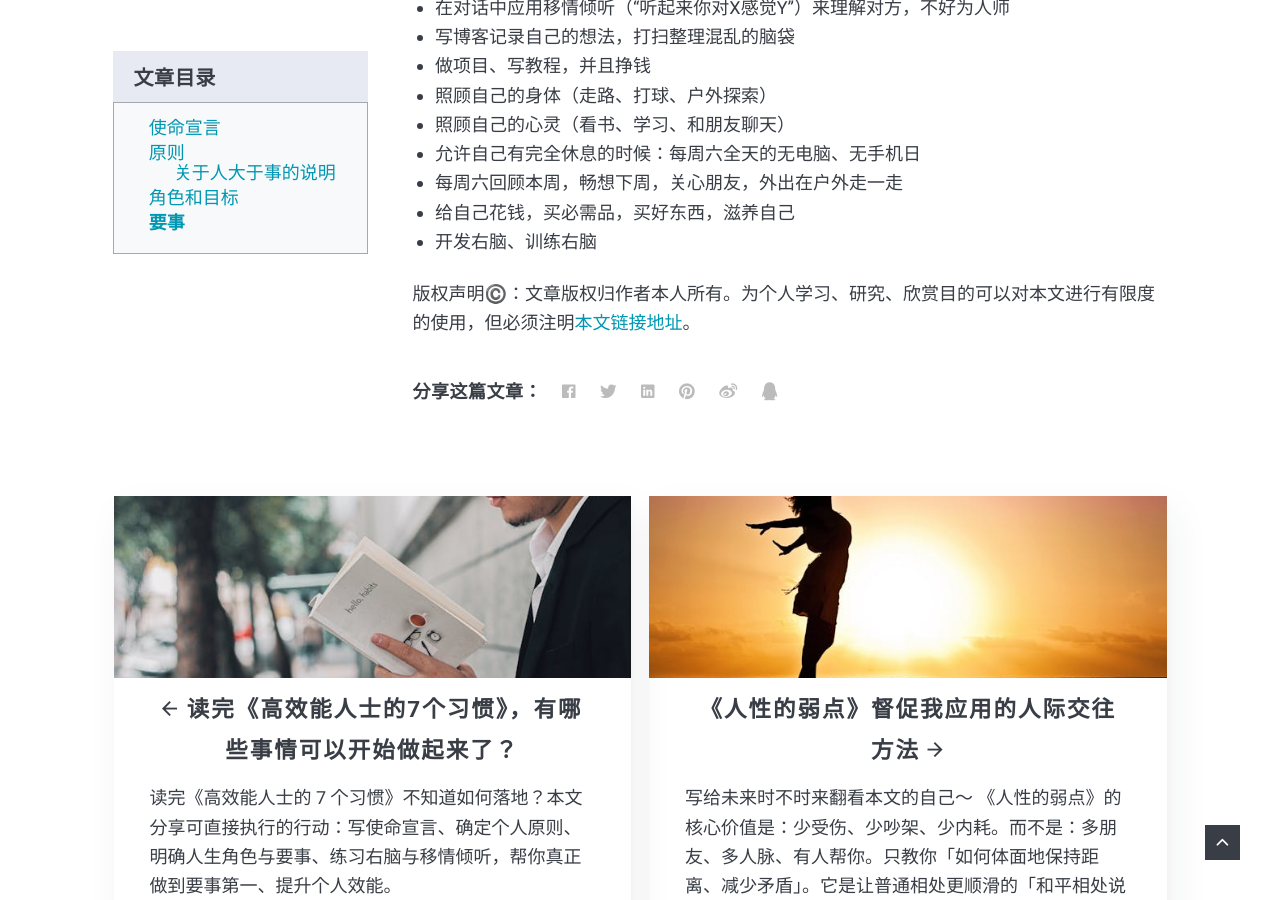
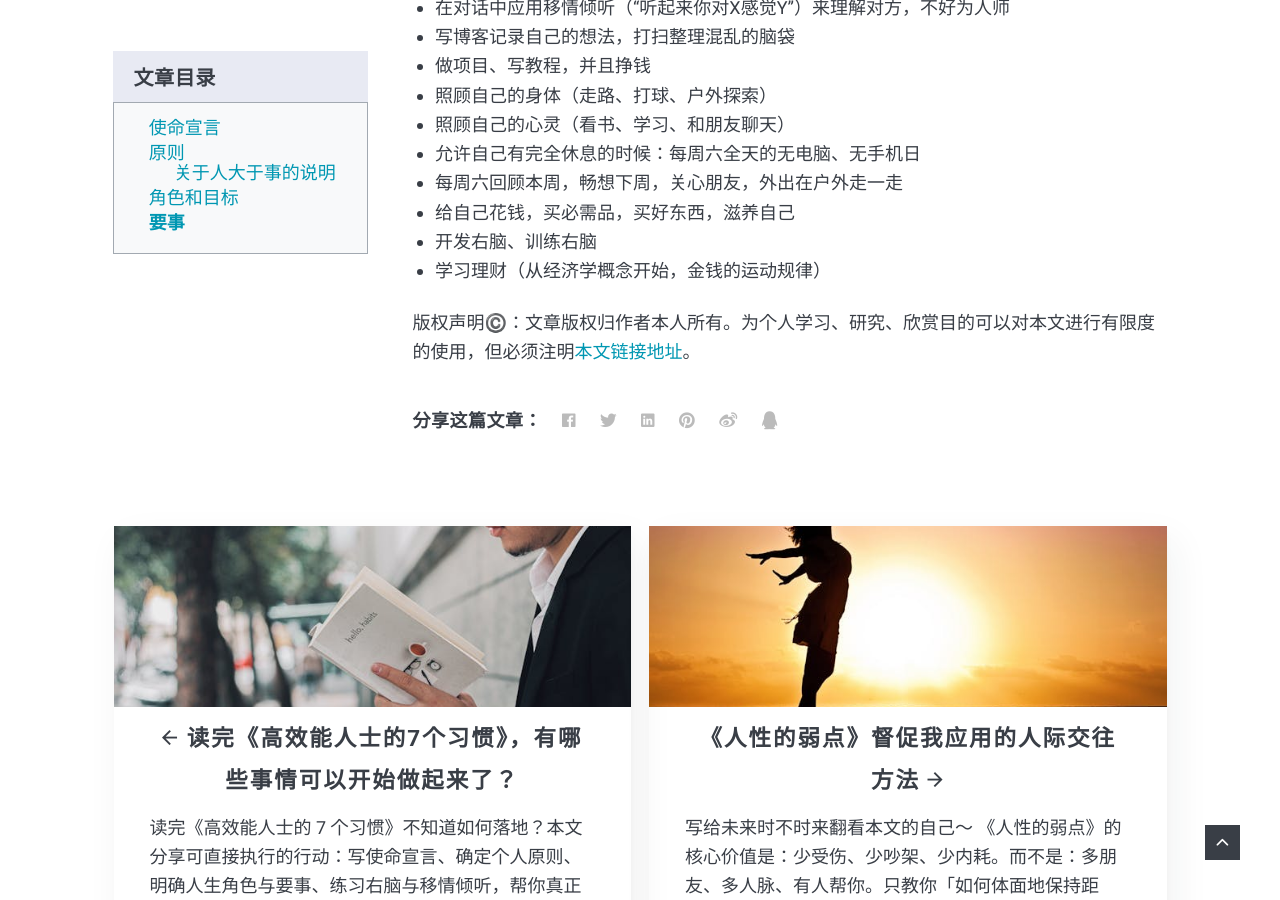
Before and after one commit to xiangxinotes/xiangxinotes.github.io, a Jekyll site: the page built from _posts/2026-04-22-my-mission-principles-roles-and-priorities.markdown, in a window 1280 px wide and 900 px high, scrolled down 2944 px. Built offline with Jekyll 4.4.1, drawn with Linux system fonts in a browser that asks for light colours; nearby versions of some CDN libraries; comment, search, counter and statistics services are not loaded.

Commit message:
add 1 more prioirities

```diff
--- a/_posts/2026-04-22-my-mission-principles-roles-and-priorities.markdown
+++ b/_posts/2026-04-22-my-mission-principles-roles-and-priorities.markdown
@@ -93,3 +93,4 @@ tags: personal-growth book
 - 每周六回顾本周，畅想下周，关心朋友，外出在户外走一走
 - 给自己花钱，买必需品，买好东西，滋养自己
 - 开发右脑、训练右脑
+- 学习理财（从经济学概念开始，金钱的运动规律）
```
